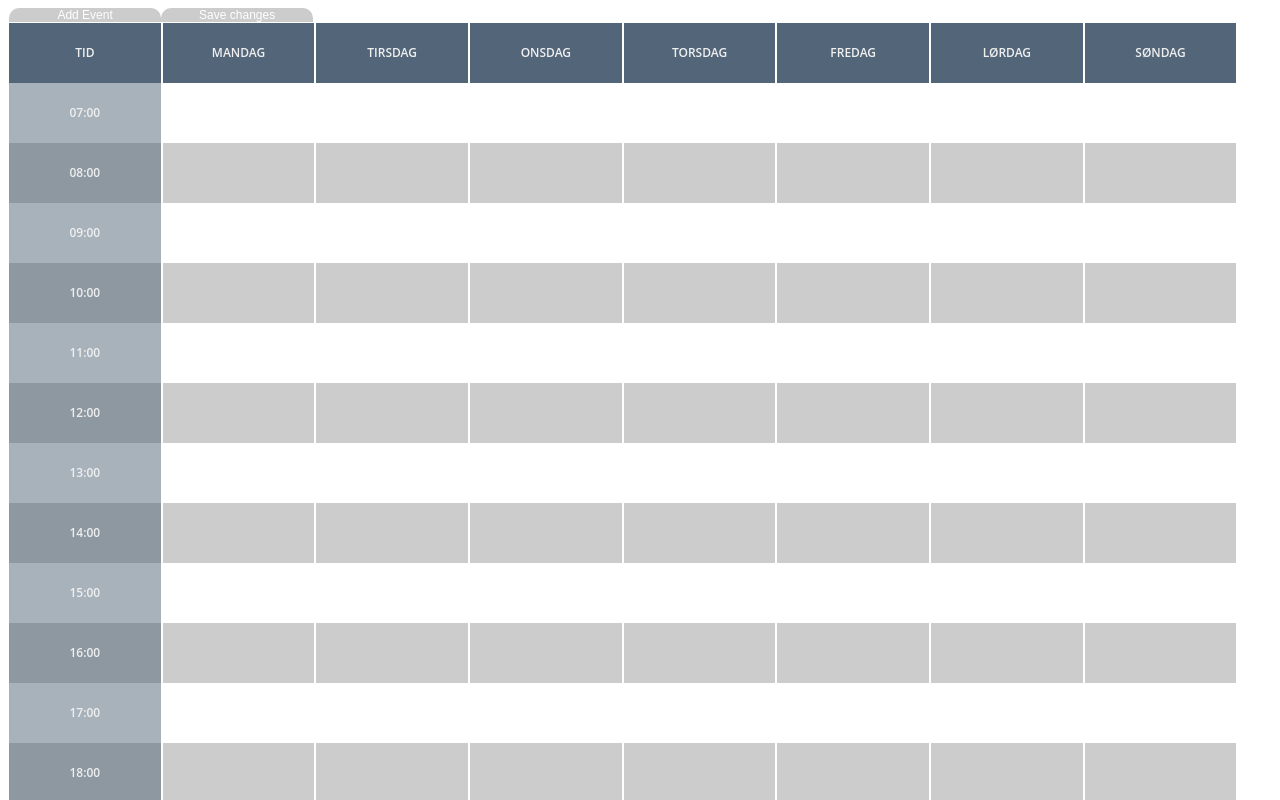
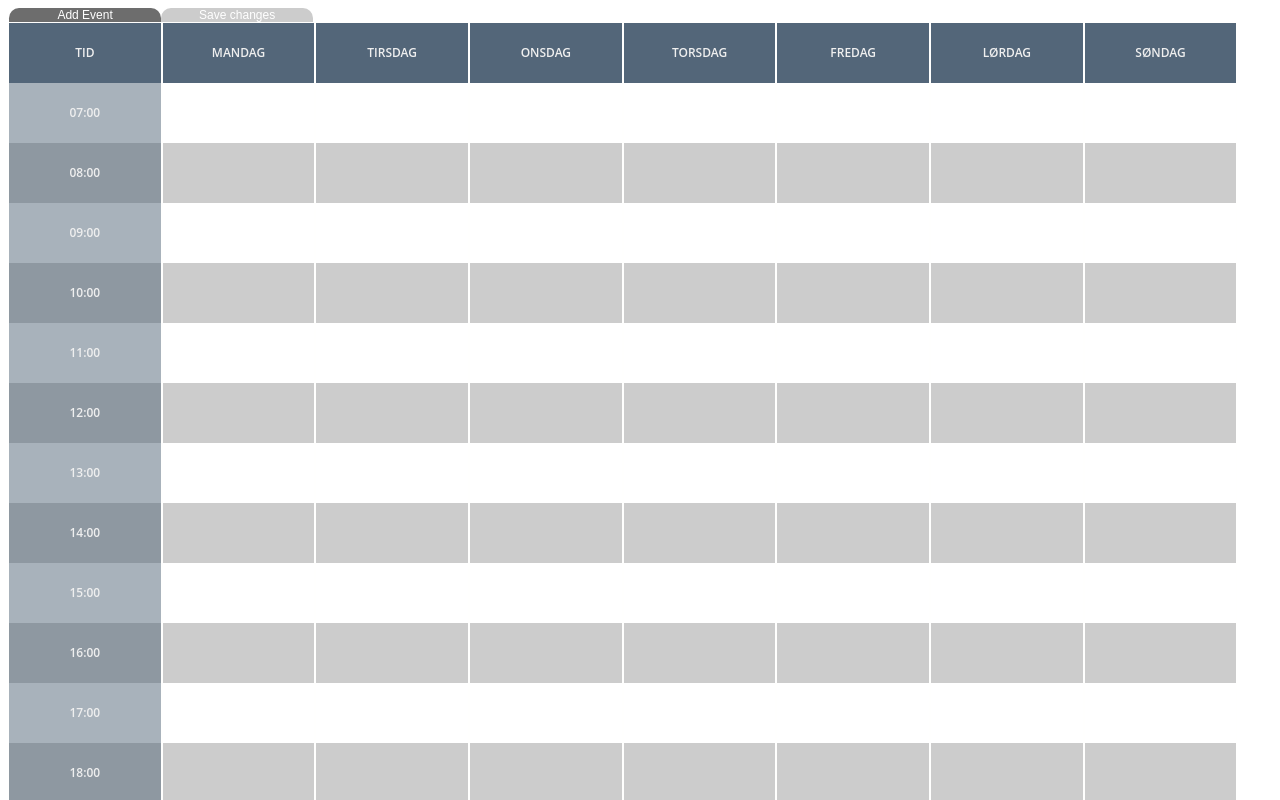
Before and after one commit to zweistein83/zweistein83.github.io, a plain HTML site: page timeplan.html in a window 1280 px wide. In both pictures the pointer is over the input "Add Event". Shown: the top 800 px of the page. Drawn offline with Linux system fonts and the light colour scheme.

Commit message:
Add files via upload

```diff
--- a/timeplan.css
+++ b/timeplan.css
@@ -85,6 +85,14 @@ body {
 
 }
 
+.top_menu_button:hover{
+	background-color: rgb(109, 109, 109);
+}
+
+.top_menu_button:active{
+	font-weight: bold;
+}
+
 .floating_menu{
 	position: absolute;
 	z-index: 9999;
```
Also changed, not shown: timeplan.js (+18 -0 lines).
